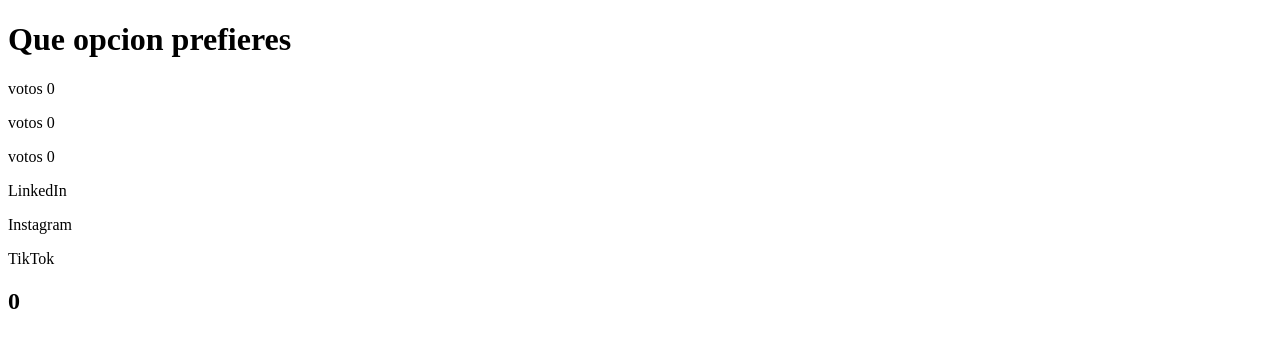
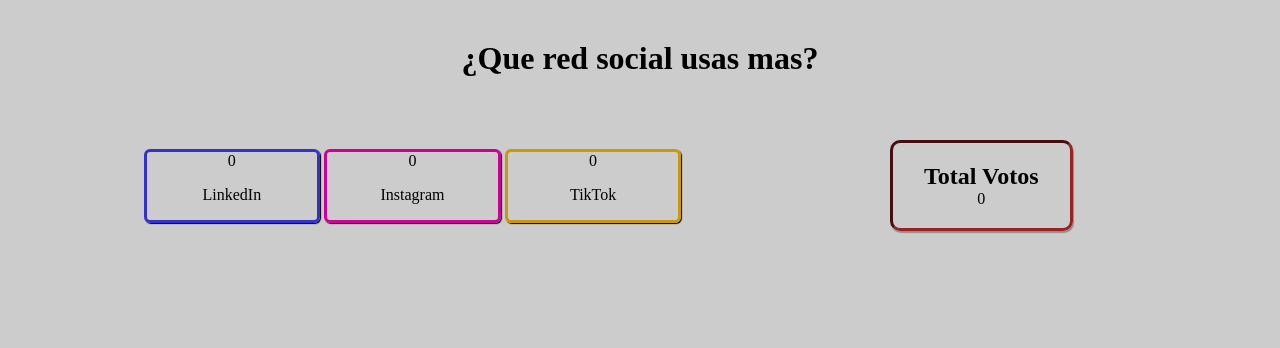
Before and after one commit to JANVER77/Lab_Componentes_HTML, a plain HTML site: page index.html in a window 1280 px wide. Drawn offline with Linux system fonts and the light colour scheme.

Commit message:
Update funcionalidad conteo de votos

```diff
--- a/SCRIPTS/main.js
+++ b/SCRIPTS/main.js
@@ -1,31 +1,27 @@
 let tVotos = 0;
-let vLinkedin = 1;
+let vLinkedin = 0;
 let vInstagram = 0;
 let vTiktok = 0;
-
 
 function votosLinkedin(){
     vLinkedin++
     document.getElementById("votos-linkedin").textContent = vLinkedin;
-    tVotos += vLinkedin;
-    totalVotos(tVotos);
+    totalVotos();
 }
 
 function votosInstagram(){
     vInstagram++
     document.getElementById("votos-instagram").textContent = vInstagram;
-    tVotos += vInstagram;
-    totalVotos(tVotos);
+    totalVotos();
 }
 
 function votosTiktok(){
     vTiktok++
     document.getElementById("votos-tiktok").textContent = vTiktok;
-    tVotos += vTiktok;
-    totalVotos(tVotos);
+    totalVotos();
 }
 
 function totalVotos(t){
-
-document.getElementById("total-votos").value = t;
+    tVotos++;
+    document.getElementById("conteo-votos").textContent = tVotos;
 }
--- a/STYLES/main.css
+++ b/STYLES/main.css
@@ -0,0 +1,79 @@
+body {
+    background-color: #CCC;
+}
+
+h2 {
+    margin: 0;
+}
+
+.main {
+    margin: 5%;
+    display: flex;
+    align-items: center;
+}
+
+.tittle {
+    text-align: center;
+    margin-top: 40px;
+    margin-bottom: 0;
+}
+
+.votos-redes {
+    display: inline-block;
+    margin-left: auto;
+    width: 60%;
+    text-align: center;
+}
+.total-votos {
+    display: inline-block;
+    width: 40%;
+    text-align: center;
+}
+
+.linkedin-container {
+    display: inline-block;
+    width: 25%;
+    border: solid #33C;
+    border-radius: 6px;
+    box-shadow: 1px 1px 1px ;
+    margin: 0;
+}
+.linkedin-container:hover {
+    background-color: #77F;
+}
+
+.instagram-container {
+    display: inline-block;
+    width: 25%;
+    border: solid #C09;
+    border-radius: 6px;
+    box-shadow: 1px 1px 1px ;
+    margin: 0;
+}
+
+.instagram-container:hover{
+    background-color: #F9E;
+}
+.tiktok-container {
+    display: inline-block;
+    width: 25%;
+    border: solid #C90;
+    border-radius: 6px;
+    box-shadow: 1px 1px 1px ;
+    margin: 0;
+}
+.tiktok-container:hover {
+    background-color: #DA9;
+}
+
+.tVotos-container {
+    display: flex;
+    flex-direction: column;
+    padding: 20px;
+    border: solid #922;
+    border-radius: 10px;
+    border-style: inset;
+    box-shadow: 1px 2px 1px rgba(0,0,0,0.3);
+    width: 30%;
+    margin: 0 auto;
+}
--- a/index.html
+++ b/index.html
@@ -4,20 +4,34 @@
 <head>
     <meta charset="UTF-8">
     <meta name="viewport" content="width=device-width, initial-scale=1.0">
-    <link rel="style-sheet" src="STYLES/main.css">
+    <link rel="stylesheet" href="STYLES/main.css">
     <title>Encuesta</title>
 </head>
 <body>
-    <h1 class="tittle">Que opcion prefieres</h1>
+    <h1 class="tittle">¿Que red social usas mas?</h1>
+    <main class="main">
+        <section class="votos-redes">
+            <div class="linkedin-container">
+                <span class="red-voto" id="votos-linkedin">0</span>
+                <p class="red-name" onclick="votosLinkedin()" class="opcion">LinkedIn</p>
+            </div>
 
-    <p>votos <span id="votos-linkedin">0</span></p>
-    <p>votos <span id="votos-instagram">0</span></p>
-    <p>votos <span id="votos-tiktok">0</span></p>
+            <div class = "instagram-container">
+                <span class="red-voto" id="votos-instagram">0</span>
+                <p class="red-name" onclick="votosInstagram()" class="opcion">Instagram</p>
+            </div>
 
-    <p onclick="votosLinkedin()" class="opcion">LinkedIn</p>
-    <p onclick="votosInstagram()" class="opcion">Instagram</p>
-    <p onclick="votosTiktok()" class="opcion">TikTok</p>
-    <h2 id="total-votos">0</h2>
+            <div class = "tiktok-container">
+                <span class="red-voto" id="votos-tiktok">0</span>
+                <p class="red-name" onclick="votosTiktok()" class="opcion">TikTok</p>
+            </div>
+        </section><section class="total-votos">
+            <div class = "tVotos-container">
+                <h2>Total Votos</h2>
+                <span id="conteo-votos">0</span>
+            </div>
+        </section>
+    </main>
     <script src="SCRIPTS/main.js"></script>
 </body>
 </html>
```
